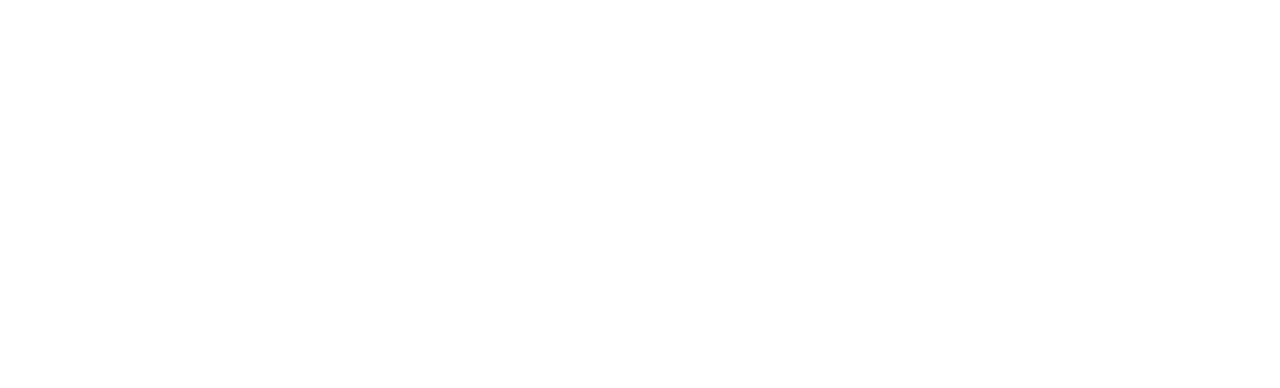
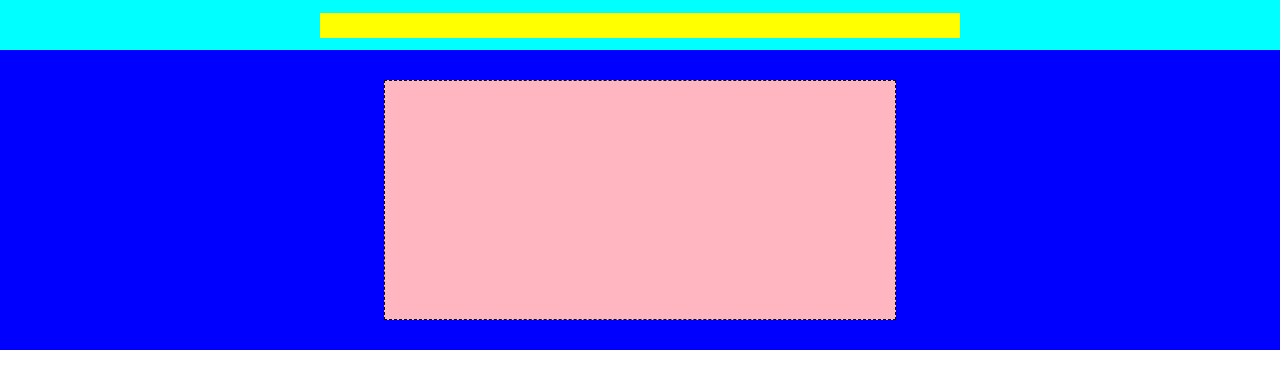
Before and after one commit to Fradala/htmlcss-struttura-discord, a plain HTML site: page index.html in a window 1280 px wide. Drawn offline with Linux system fonts and the light colour scheme.

Commit message:
creazione header ed il primo rettangolo blu

```diff
--- a/index.html
+++ b/index.html
@@ -1,5 +1,5 @@
 <!DOCTYPE html>
-<html lang="en">
+<html lang="it">
 <head>
     <meta charset="UTF-8">
     <meta name="viewport" content="width=device-width, initial-scale=1.0">
@@ -7,6 +7,20 @@
     <link rel="stylesheet" href="./style/style.css">
 </head>
 <body>
+    <header class="flex">
+        <section class="intestazione">
+
+        </section>
+    </header>
+    <section class="primo-rettangolo flex">
+        <div class="rettangolo-rosa">
+        </div>
+    </section>
+    <section class="blu-rosa">
+        <div class="blu"></div>
+        <div class="rosa"></div>
+    </section>
+
 
 </body>
 </html>
--- a/style/style.css
+++ b/style/style.css
@@ -3,3 +3,38 @@
     padding: 0;
     box-sizing: border-box;
 }
+
+header{
+    height: 50px;
+    width: 100%;
+    background-color: aqua;
+}
+
+.flex{
+    display: flex;
+    flex-direction: row;
+
+}
+
+.intestazione{
+    justify-content: center;
+    align-items: center;
+    margin: auto;
+    width: 50%;
+    height: 50%;
+    background-color: yellow;
+}
+
+.primo-rettangolo{
+    width: 100%;
+    height: 300px;
+    background-color: blue;
+}
+
+.rettangolo-rosa{
+    margin: auto;
+    width: 40%;
+    height: 80%;
+    background-color: lightpink;
+    border: 1px dashed black ;
+}
```
